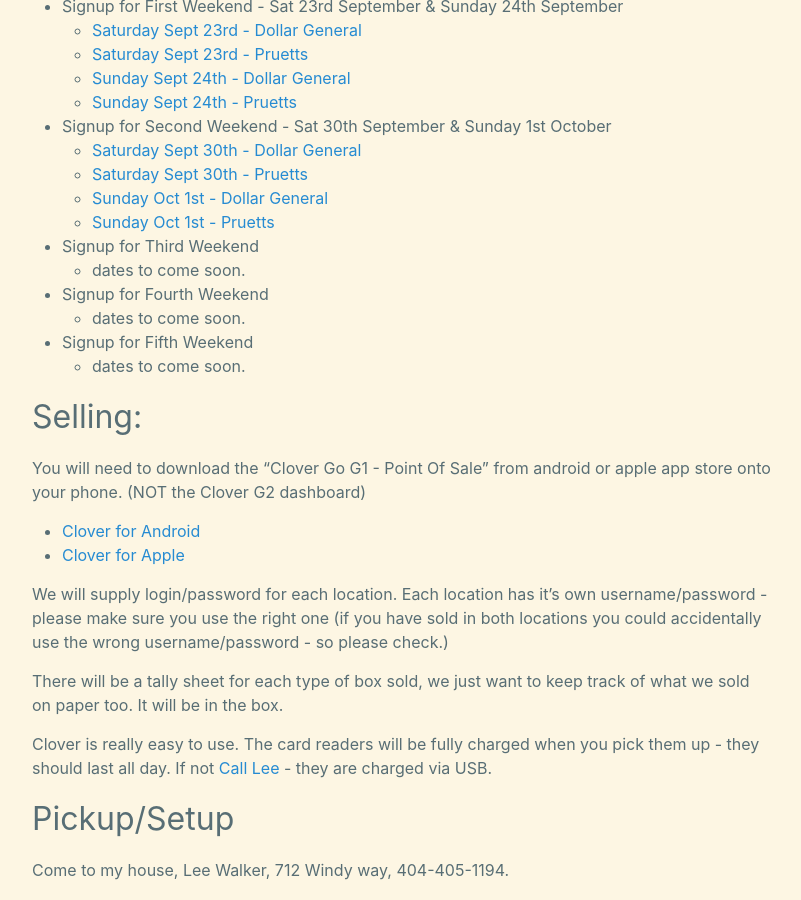
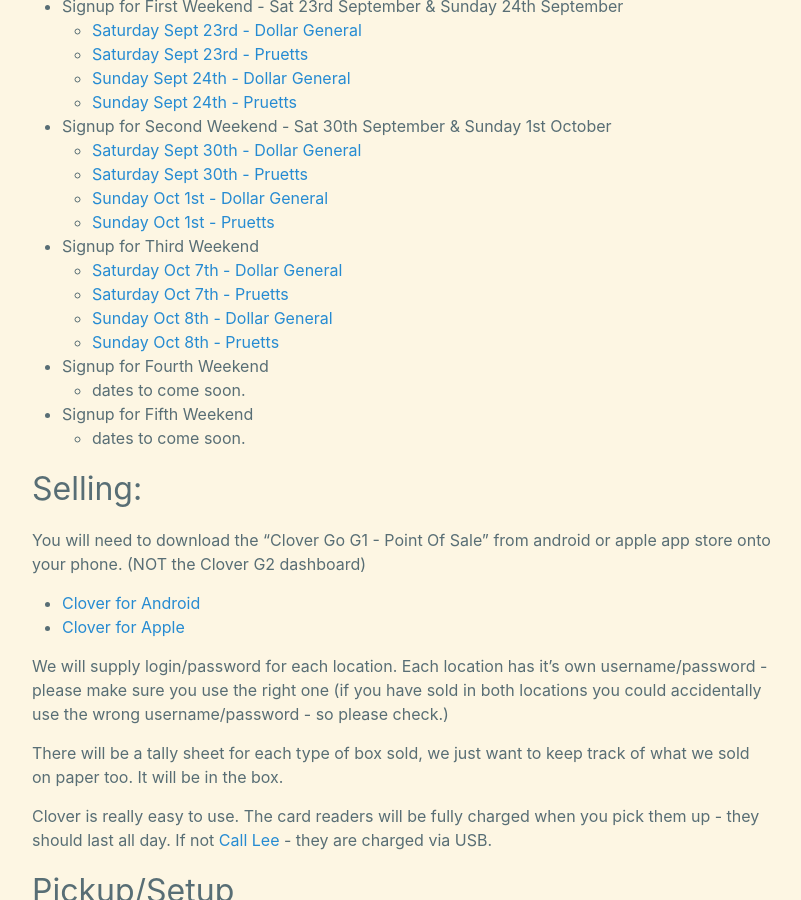
Before and after one commit to CodeJourneymen/scoutpiemaster, a Jekyll site: the page built from shownsell.md, in a window 1280 px wide and 900 px high, scrolled down 755 px. Shown: the whole window, without its empty margins (238-1039 px from the left). Built offline with Jekyll 4.4.1, drawn with Linux system fonts in a browser that asks for light colours.

Commit message:
Update shownsell.md

```diff
--- a/shownsell.md
+++ b/shownsell.md
@@ -35,7 +35,10 @@
   - [Sunday Oct 1st -  Dollar General](https://www.signupgenius.com/go/5080C4BAFAA29A2FA7-satoct)
   - [Sunday Oct 1st - Pruetts](https://www.signupgenius.com/go/5080C4BAFAA29A2FA7-satoct1)
 - Signup for Third Weekend
-  - dates to come soon.
+  - [Saturday Oct 7th -  Dollar General](https://www.signupgenius.com/go/5080C4BAFAA29A2FA7-satoct2)
+  - [Saturday Oct 7th - Pruetts](https://www.signupgenius.com/go/5080C4BAFAA29A2FA7-satoct3)
+  - [Sunday Oct 8th -  Dollar General](https://www.signupgenius.com/go/5080C4BAFAA29A2FA7-satoct4)
+  - [Sunday Oct 8th - Pruetts](https://www.signupgenius.com/go/5080C4BAFAA29A2FA7-satoct5)
 - Signup for Fourth Weekend
   - dates to come soon.
 - Signup for Fifth Weekend
```
